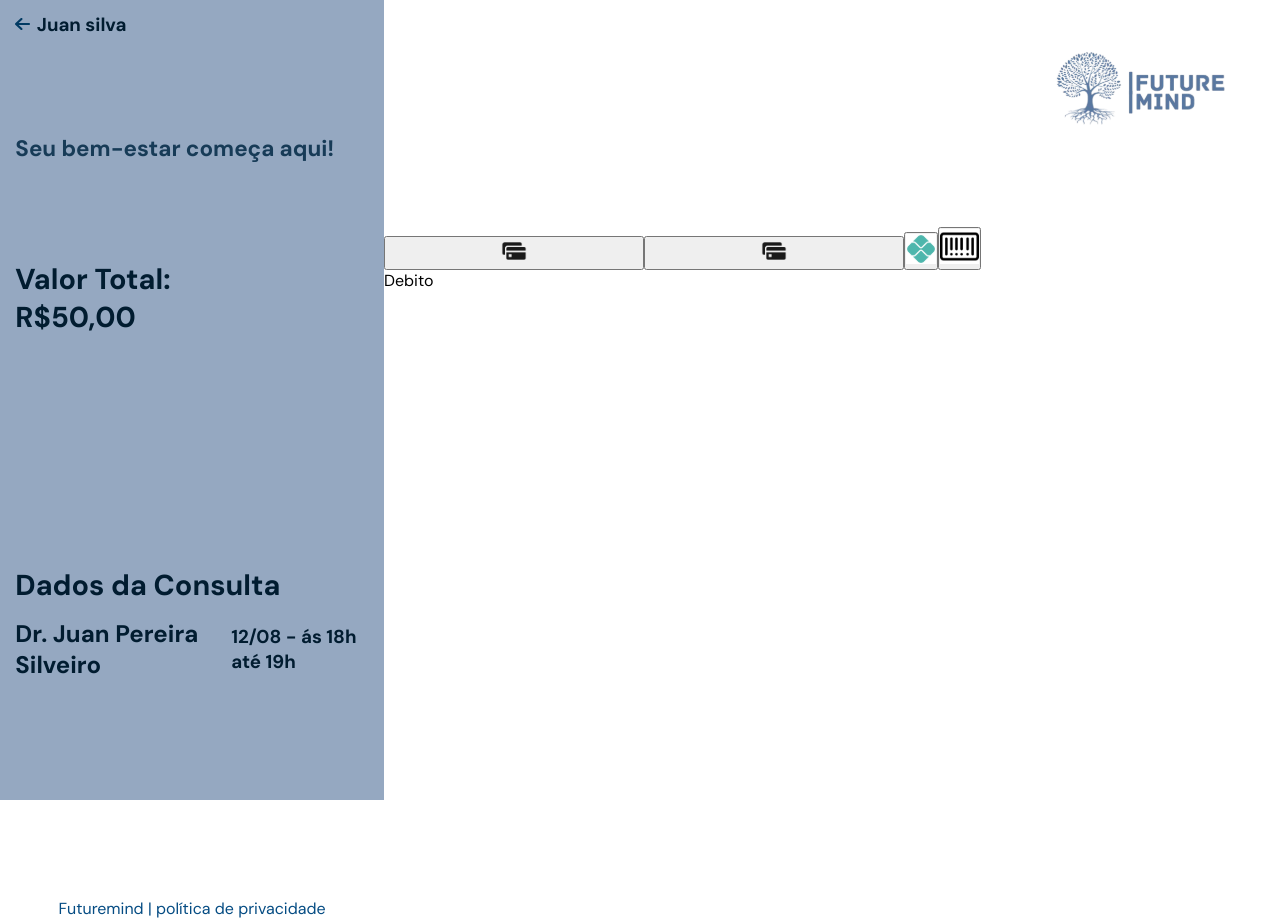
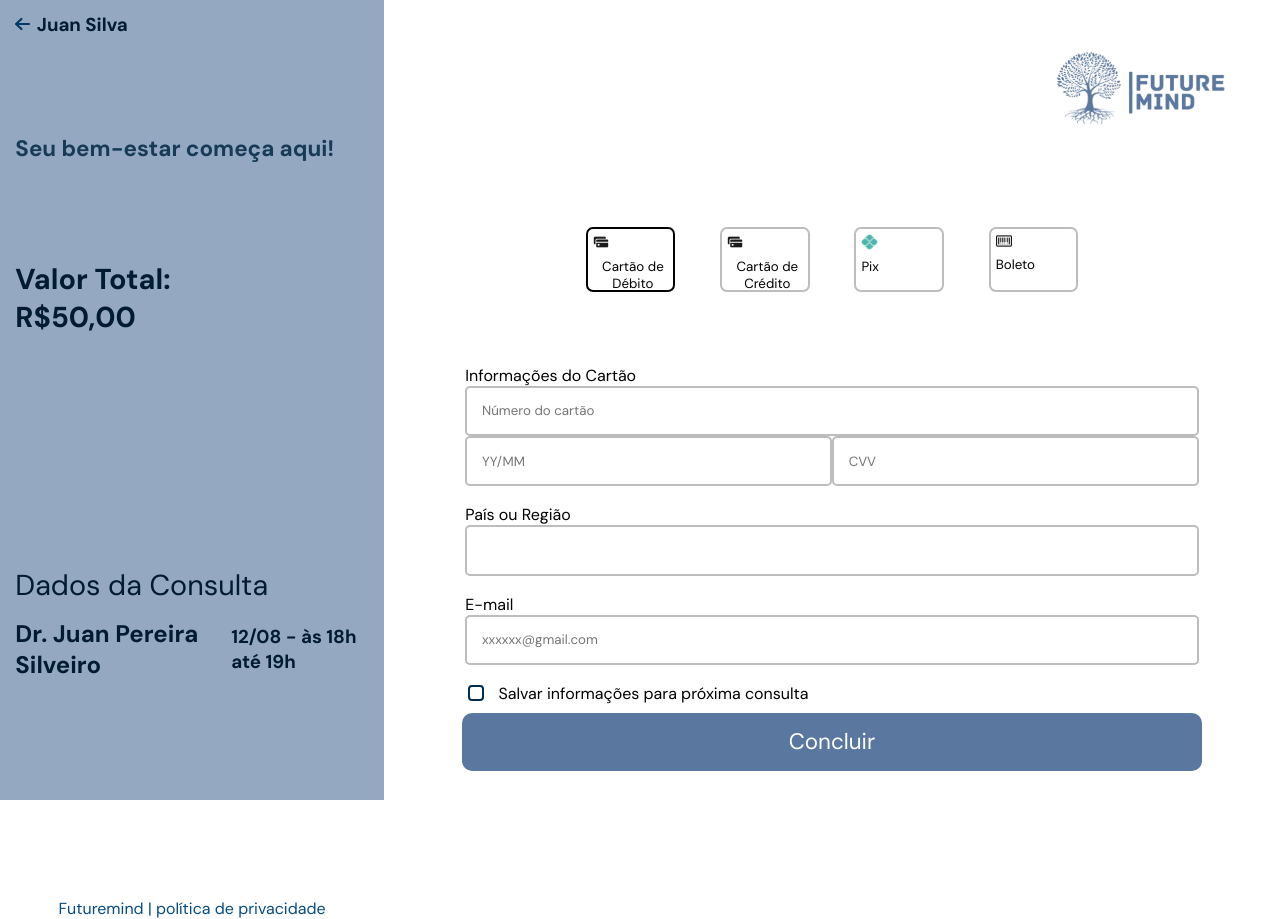
Before and after one commit to BrendaMaganeli/FutureMind-2.0, a React (Vite) app in the folder front/: page / in a window 1280 px wide. Built offline with nearby package versions, Linux system fonts and the light colour scheme.

Commit message:
front tela de pagamento

```diff
--- /dev/null
+++ b/front/src/Components/CSS/Debito.css
@@ -0,0 +1,83 @@
+.container-debito{
+    width: 100%;
+    min-height: 69vh;
+    display: flex;
+    flex-direction: column;
+    justify-content: center;
+    align-items: center;
+}
+
+.infoCard{
+    display: flex;
+    flex-direction: column;
+    width: fit-content;
+}
+
+.input-debito{
+    padding: 2%;
+    width: 55em;
+    border-radius: 5px;
+    border: 2px solid #00000042;
+}
+
+.input-debitoMen{
+    padding: 2%;
+    width: 27.5em;
+    border-radius: 5px;
+    border: 2px solid #00000042;
+}
+
+.infoCard-men{
+    display: flex;
+}
+
+.botaoPag-styles{
+    width: 33em;
+    border-radius: 10px;
+    padding: 2%;
+    background-color: #5a789f;
+    border: none;
+    color: white;
+    font-size: 1.4em;
+}
+.botaoPag-styles:hover{
+    transition: 0.3s;
+    border: none;
+    box-shadow: rgba(50, 50, 93, 0.25) 0px 13px 27px -5px, rgba(0, 0, 0, 0.3) 0px 8px 16px -8px;
+    background-color: rgb(53, 95, 173);
+}
+.botaoPag-styles:active{
+    transform: translateY(2px);
+    box-shadow: 0px 2px 4px rgba(0,0,0,0.2);
+}
+
+.salvarcheckbox{
+    width: 45.5em;
+    display: flex;
+    justify-content: start;
+    align-items: center;
+    gap: 1%;
+    padding-top: 2%;
+    padding-bottom: 1%;
+}
+
+.inforegiao{
+    padding-top: 2%;
+    padding-bottom: 2%;
+}
+
+.checkpag {
+    appearance: none;
+    width: 16px;
+    height: 16px;
+    border: 2px solid #002D4E;  /* Borda azul escura */
+    border-radius: 4px;
+    background-color: transparent;
+    position: relative;
+    cursor: pointer;
+}
+
+.checkpag:checked {
+    background-color: #002D4E; /* Fundo azul quando selecionado */
+    border-color: #002D4E;
+}
--- /dev/null
+++ b/front/src/Components/CSS/Pix.css
@@ -0,0 +1,63 @@
+.container-pix{
+    width: 100%;
+    min-height: 69vh;
+    display: flex;
+    flex-direction: column;
+    justify-content: center;
+    align-items: center;
+}
+
+.qrCode{
+    width: 40%;
+}
+
+.input-pix{
+    padding: 2%;
+    width: 55em;
+    border-radius: 5px;
+    border: 2px solid #00000042;
+}
+
+.input-pix::placeholder{
+    color: #000;
+}
+
+.input-pix:focus{
+    outline: #00000042;
+}
+
+.infopix-men{
+    display: flex;
+    padding-bottom: 2%;
+}
+
+.input-pixMen{
+    padding: 2%;
+    width: 27.5em;
+    border-radius: 5px;
+    border: 2px solid #00000042;
+    padding-top: 2%;
+    padding-bottom: 2%;
+}
+
+.input-pixMen::placeholder{
+    color: #000;
+}
+
+.input-pixMen:focus{
+    outline: #00000042;
+}
+
+.input-com{
+    padding: 2%;
+    width: 55em;
+    border-radius: 5px;
+    border: 2px solid #00000042;
+}
+
+.anexo-comp{
+    display: flex;
+    flex-direction: column;
+    width: fit-content;
+    padding-bottom: 2%;
+}
--- a/front/src/Components/Credito.jsx
+++ b/front/src/Components/Credito.jsx
@@ -1,7 +1,34 @@
+import './CSS/Debito.css'
 
 function Credito() {
   return (
-    <div>Credito</div>
+    <div className="container-debito">
+      <div className='infoCard'>
+        <p>Informações do Cartão</p>
+        <input type="number" placeholder='Número do cartão' className='input-debito'/>
+        <div className='infoCard-men'>
+          <input type="number" placeholder='YY/MM' className='input-debitoMen'/>
+          <input type="number" placeholder='CVV' className='input-debitoMen'/>
+        </div>
+      </div>
+      <div className='inforegiao'>
+        <p>País ou Região</p>
+      <input type="text" className='input-debito'/>
+      </div>
+      <div className='infoemail'>
+        <p>E-mail</p>
+      <input type="text" placeholder='xxxxxx@gmail.com' className='input-debito'/>
+      </div>
+      <div className='salvarcheckbox'>
+      <input type="checkbox" id="checkpag" className='checkpag' />
+      <label htmlFor="checkpag"></label>
+      <p>Salvar informações para próxima consulta</p>
+    </div>
+
+      <div className='botaoPag'>
+        <button className='botaoPag-styles'>Concluir</button>
+      </div>
+    </div>
   )
 }
 
--- a/front/src/Components/Debito.jsx
+++ b/front/src/Components/Debito.jsx
@@ -1,7 +1,34 @@
+import './CSS/Debito.css'
 
 function Debito() {
   return (
-    <div>Debito</div>
+    <div className='container-debito'>
+      <div className='infoCard'>
+        <p>Informações do Cartão</p>
+        <input type="number" placeholder='Número do cartão' className='input-debito'/>
+        <div className='infoCard-men'>
+          <input type="number" placeholder='YY/MM' className='input-debitoMen'/>
+          <input type="number" placeholder='CVV' className='input-debitoMen'/>
+        </div>
+      </div>
+      <div className='inforegiao'>
+        <p>País ou Região</p>
+      <input type="text" className='input-debito'/>
+      </div>
+      <div className='infoemail'>
+        <p>E-mail</p>
+      <input type="text" placeholder='xxxxxx@gmail.com' className='input-debito'/>
+      </div>
+      <div className='salvarcheckbox'>
+      <input type="checkbox" id="checkpag" className='checkpag' />
+      <label htmlFor="checkpag"></label>
+      <p>Salvar informações para próxima consulta</p>
+    </div>
+
+      <div className='botaoPag'>
+        <button className='botaoPag-styles'>Concluir</button>
+      </div>
+    </div>
   )
 }
 
--- a/front/src/Components/Pix.jsx
+++ b/front/src/Components/Pix.jsx
@@ -1,7 +1,25 @@
+import qrCode from "../assets/qrCode.webp"
+import './CSS/Pix.css'
 
 function Pix() {
   return (
-    <div>Pix</div>
+    <div className="container-pix">
+      <div className='infopix'>
+        <img src={qrCode} alt="" className="qrCode"/>
+        <p>Informações do Pix</p>
+        <input type="number" placeholder='Brenda Maganeli Casimiro' className='input-pix' readOnly/>
+      </div>
+      <div className='infopix-men'>
+          <input type="number" placeholder='xxx.xxx.xxx.xx' className='input-pixMen' readOnly/>
+          <input type="number" placeholder='R$50,00' className='input-pixMen' readOnly/>
+      </div>
+      <div className="anexo-comp">
+        <input type="file" placeholder='Anexe seu comprovante aqui' className='input-com'/>
+      </div>
+      <div className='botaoPag'>
+        <button className='botaoPag-styles'>Concluir</button>
+      </div>
+    </div>
   )
 }
 
--- a/front/src/pages/CSS/Pagamento.css
+++ b/front/src/pages/CSS/Pagamento.css
@@ -21,6 +21,7 @@
     height: 100vh;
     margin: 0%;
     background-color: #5a789fa4;
+    position: relative;
 }
 
 .lado-Direito{
@@ -104,6 +105,34 @@
     justify-content: end;
 }
 
-.cartao{
+.botoesPag{
+    display: flex;
+    justify-content: center;
+    gap: 5%;
+}
+
+.botoesPag-style{
     width: 10%;
+    height: 65px;
+    border-radius: 7px;
+    background-color: transparent;
+    border: 2px solid #00000042;
+    display: flex;
+    flex-direction: column;
+    align-items: start;
+    padding-left: 5px;
+    padding-top: 5px;
 }
+
+.botoesPag-style:hover{
+    border: 2px solid #000;
+}
+
+.botoesPag-style.selected{
+    border: 2px solid #000;
+}
+
+.formPag{
+    width: 20%;
+    padding-bottom: 8px;
+}
--- a/front/src/pages/Pagamento.jsx
+++ b/front/src/pages/Pagamento.jsx
@@ -12,33 +12,35 @@ import boleto from '../assets/images 1.svg'
 import pix from '../assets/download 3.svg'
 
 function Pagamento() {
+    const [pagina, setPagina] = useState(<Debito />);
+    const [metodoSelecionado, setMetodoSelecionado] = useState("debito");
 
-    const [pagina,setPagina] = useState(<Debito />)
+    const selectPag = (metodo, componente) => {
+        setPagina(componente);
+        setMetodoSelecionado(metodo);
+    };
 
     return (
         <div className="pagamento-container">
-
             <div className="lado-esquerdo">
                 <div className='pagamento-pSuperior'>
-             <img src={seta} alt=""  className='seta-pagamento'/>
-                <h3 className='h3'>Juan silva</h3>
+                    <img src={seta} alt="" className='seta-pagamento' />
+                    <h3 className='h3'>Juan Silva</h3>
                 </div>
                 <div className='frase-motivadora'>
                     <h2 className='style-fraseM'>Seu bem-estar começa aqui!</h2>
                 </div>
                 <div className='valor-de-pagamento'>
-                <h2 className='valor-DPagamento'>Valor Total:</h2>
-                <h2 className='valor-DPagamento'>R$50,00</h2>
+                    <h3 className='valor-DPagamento'>Valor Total:</h3>
+                    <h3 className='valor-DPagamento'>R$50,00</h3>
                 </div>
                 <div className='dados-de-consultaPag'>
-                <h2 className='style-dadosPag'>Dados da Consulta</h2>
+                    <p className='style-dadosPag'>Dados da Consulta</p>
                     <div className='sub-dadosPag'>
                         <h2 className='nome-profissionalPag'>
                             Dr. Juan Pereira Silveiro
                         </h2>
-                <h3>
-                    12/08 - ás 18h até 19h
-                </h3>
+                        <h3>12/08 - às 18h até 19h</h3>
                     </div>
                 </div>
                 <div className='linkPag-politica'>
@@ -47,24 +49,41 @@ function Pagamento() {
             </div>
 
             <div className="lado-Direito">
-
                 <div className='logoPag'>
                     <img src={logoHorizontal} alt="" />
                 </div>
                 <div className='botoesPag'>
-                <button onClick={ () => {setPagina(<Debito />)} }> <img src={cartao} alt="" className='cartao'/></button>
-                <button onClick={ () => {setPagina(<Credito />)}}><img src={cartao} alt="" className='cartao'/></button>
-                <button onClick={ () => {setPagina(<Pix />)}}><img src={pix} alt="" /></button>
-                <button onClick={ () => {setPagina(<Boleto />)}}><img src={boleto} alt="" /></button>
+                    <button
+                        className={`botoesPag-style ${metodoSelecionado === "debito" ? "selected" : ""}`}
+                        onClick={() => selectPag("debito", <Debito />)}
+                    >
+                        <img src={cartao} alt="" className='formPag'/>Cartão de Débito
+                    </button>
+                    <button
+                        className={`botoesPag-style ${metodoSelecionado === "credito" ? "selected" : ""}`}
+                        onClick={() => selectPag("credito", <Credito />)}
+                    >
+                        <img src={cartao} alt="" className='formPag'/>Cartão de Crédito
+                    </button>
+                    <button
+                        className={`botoesPag-style ${metodoSelecionado === "pix" ? "selected" : ""}`}
+                        onClick={() => selectPag("pix", <Pix />)}
+                    >
+                        <img src={pix} alt="" className='formPag' />Pix
+                    </button>
+                    <button
+                        className={`botoesPag-style ${metodoSelecionado === "boleto" ? "selected" : ""}`}
+                        onClick={() => selectPag("boleto", <Boleto />)}
+                    >
+                        <img src={boleto} alt="" className='formPag' />Boleto
+                    </button>
                 </div>
                 <div>
                     {pagina}
                 </div>
-
             </div>
-
         </div>
-  )
+    );
 }
 
-export default Pagamento
+export default Pagamento;
```
Also changed, not shown: front/src/assets/logoArvore.svg (added), front/src/assets/qrCode.webp (added). Lines whose indentation alone changed are shown as unchanged.
